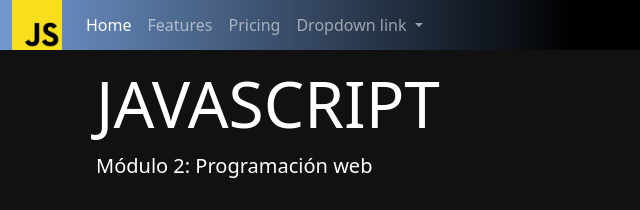
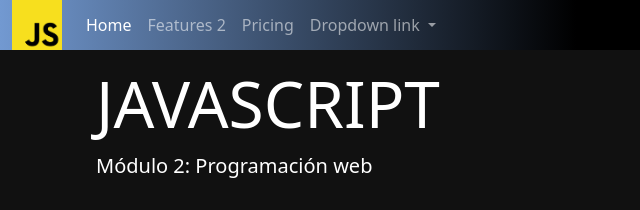
Before and after one commit to Neomartin/26i-JS-Module, a plain HTML site: page index.html in a window 1280 px wide. Shown: the top 210 px of the page, 0-640 px from the left. Drawn offline with nearby package versions, Linux system fonts and the light colour scheme.

Commit message:
Cambios en el index, se añade pagina bucles -> for

```diff
--- a/index.html
+++ b/index.html
@@ -28,7 +28,7 @@
             <a class="nav-link active" aria-current="page" href="#">Home</a>
           </li>
           <li class="nav-item">
-            <a class="nav-link" href="#">Features</a>
+            <a class="nav-link" href="#">Features 2</a>
           </li>
           <li class="nav-item">
             <a class="nav-link" href="#">Pricing</a>
```
Also changed, not shown: pages/bucles/for.html (added).
